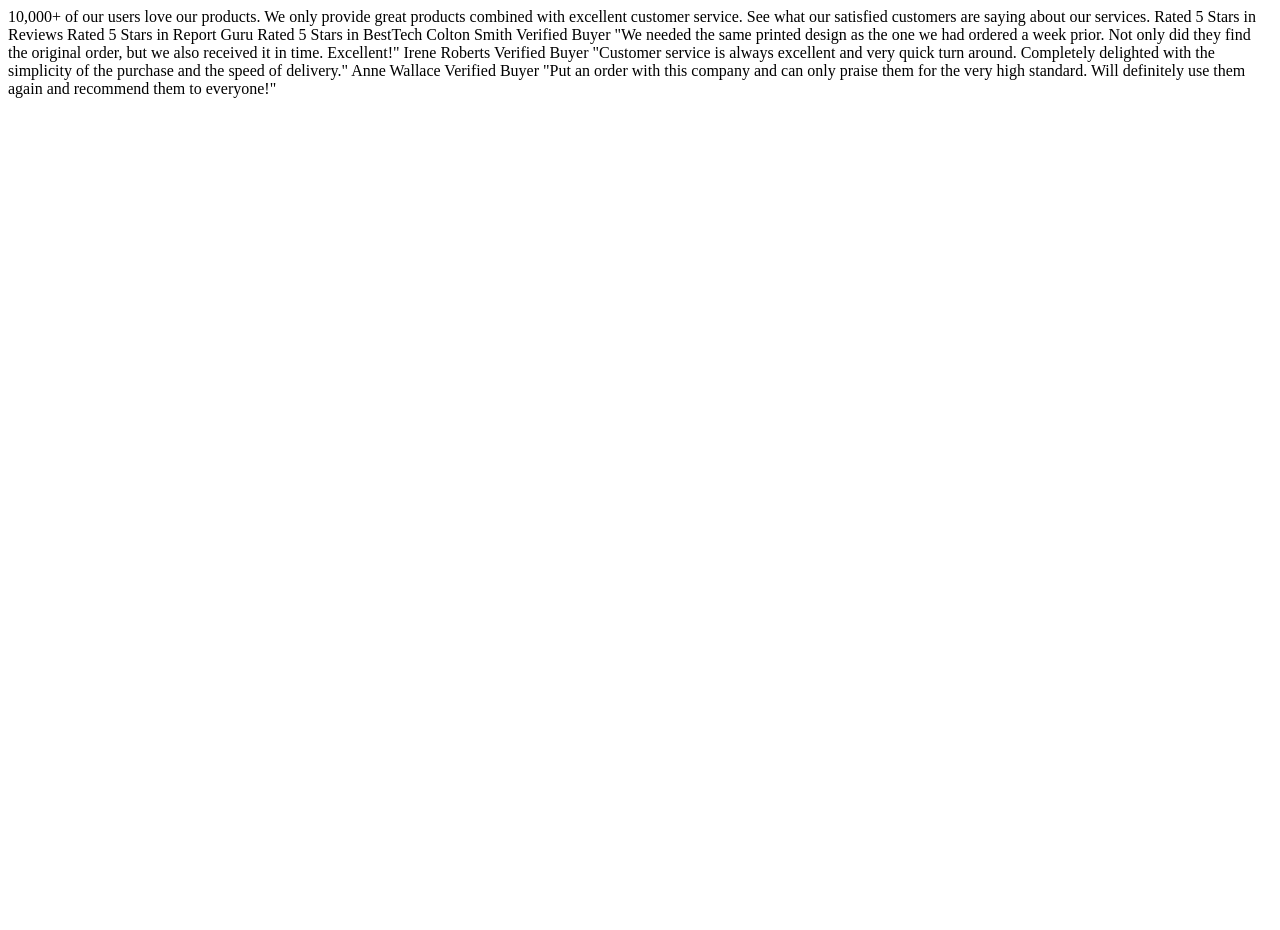
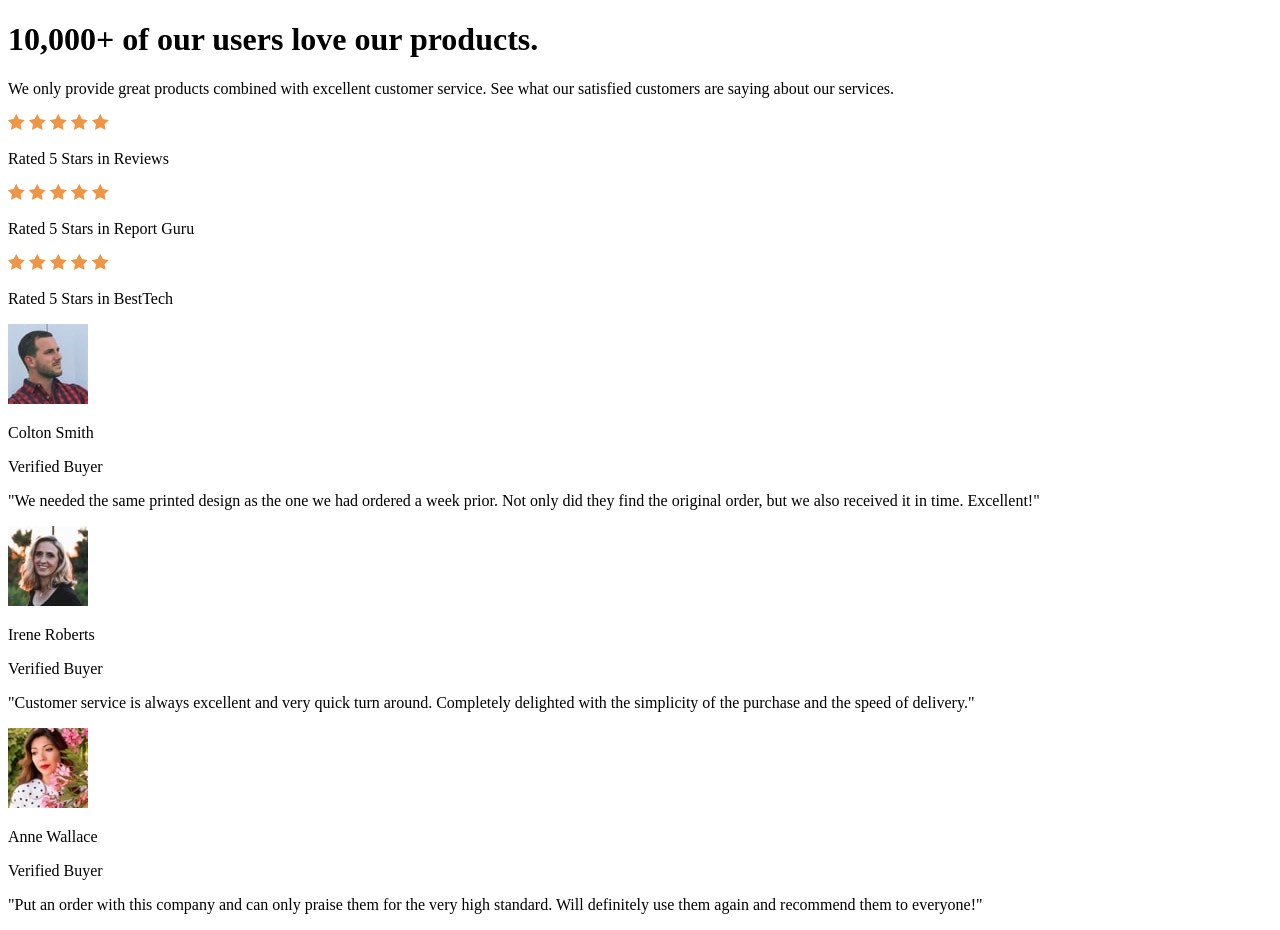
Before and after one commit to mohamedkhaled4053/Social-proof-section, a plain HTML site: page index.html in a window 1280 px wide. Before the commit the page ends 800 px from the top, so only its background shows below. Drawn offline with Linux system fonts and the light colour scheme.

Commit message:
add HTML code

```diff
--- a/index.html
+++ b/index.html
@@ -18,31 +18,96 @@
 </head>
 
 <body>
-	10,000+ of our users love our products.
+	<main>
+		<div class="top">
+			<div class="text">
+				<h1> 10,000+ of our users love our products. </h1>
+				<p>We only provide great products combined with excellent customer service.
+					See what our satisfied customers are saying about our services.</p>
+			</div>
+			<div class="rates">
+				<div class="rate">
+					<div class="stars">
+						<img src="images/icon-star.svg" alt="star">
+						<img src="images/icon-star.svg" alt="star">
+						<img src="images/icon-star.svg" alt="star">
+						<img src="images/icon-star.svg" alt="star">
+						<img src="images/icon-star.svg" alt="star">
+					</div>
 
-	We only provide great products combined with excellent customer service.
-	See what our satisfied customers are saying about our services.
+					<p>Rated 5 Stars in Reviews </p>
+				</div>
 
-	Rated 5 Stars in Reviews
-	Rated 5 Stars in Report Guru
-	Rated 5 Stars in BestTech
+				<div class="rate">
+					<div class="stars">
+						<img src="images/icon-star.svg" alt="star">
+						<img src="images/icon-star.svg" alt="star">
+						<img src="images/icon-star.svg" alt="star">
+						<img src="images/icon-star.svg" alt="star">
+						<img src="images/icon-star.svg" alt="star">
+					</div>
 
-	Colton Smith
-	Verified Buyer
-	"We needed the same printed design as the one we had ordered a week prior.
-	Not only did they find the original order, but we also received it in time.
-	Excellent!"
+					<p>Rated 5 Stars in Report Guru </p>
+				</div>
+				<div class="rate">
+					<div class="stars">
+						<img src="images/icon-star.svg" alt="star">
+						<img src="images/icon-star.svg" alt="star">
+						<img src="images/icon-star.svg" alt="star">
+						<img src="images/icon-star.svg" alt="star">
+						<img src="images/icon-star.svg" alt="star">
+					</div>
 
-	Irene Roberts
-	Verified Buyer
-	"Customer service is always excellent and very quick turn around. Completely
-	delighted with the simplicity of the purchase and the speed of delivery."
+					<p>Rated 5 Stars in BestTech </p>
+				</div>
+			</div>
+		</div>
 
-	Anne Wallace
-	Verified Buyer
-	"Put an order with this company and can only praise them for the very high
-	standard. Will definitely use them again and recommend them to everyone!"
+		<div class="bottom">
+			<div class="reviews">
+				<div class="review">
+					<div class="person colton">
+						<img src="images/image-colton.jpg" alt="">
+						<div class="name">
+							<p>Colton Smith </p>
+							<p>Verified Buyer </p>
+						</div>
+					</div>
 
+					<p>"We needed the same printed design as the one we had ordered a week prior.
+						Not only did they find the original order, but we also received it in time.
+						Excellent!"</p>
+				</div>
+
+				<div class="review">
+					<div class="person irene">
+						<img src="images/image-irene.jpg" alt="">
+						<div class="name">
+							<p>Irene Roberts </p>
+							<p>Verified Buyer </p>
+						</div>
+					</div>
+
+					<p>"Customer service is always excellent and very quick turn around. Completely
+						delighted with the simplicity of the purchase and the speed of delivery."</p>
+				</div>
+
+				<div class="review">
+					<div class="person anne">
+						<img src="images/image-anne.jpg" alt="">
+						<div class="name">
+							<p>Anne Wallace </p>
+							<p>Verified Buyer </p>
+						</div>
+					</div>
+
+					<p>"Put an order with this company and can only praise them for the very high
+						standard. Will definitely use them again and recommend them to everyone!" </p>
+				</div>
+
+			</div>
+		</div>
+	</main>
 </body>
 
 </html>
```
